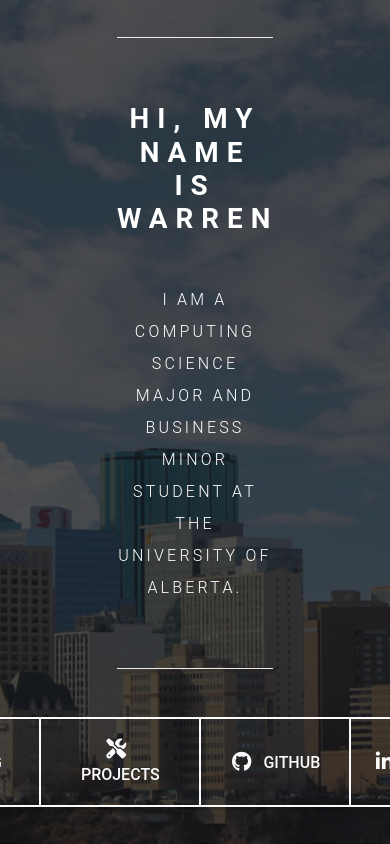
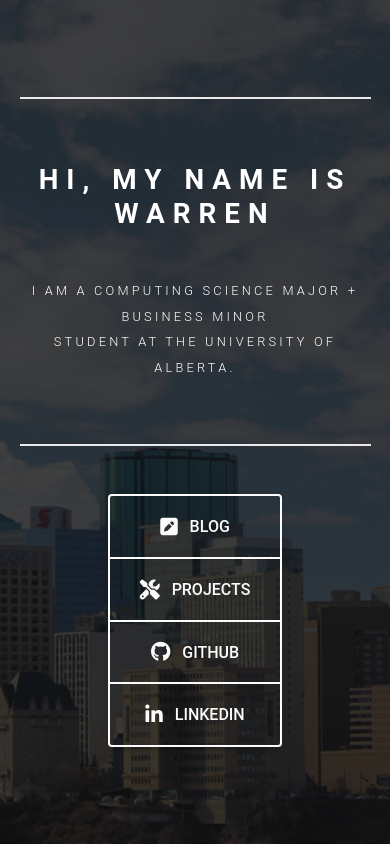
Before and after one commit to wrrnlim/wrrnlim.github.io, a React (Vite) app: page / in a window 390 px wide. Built offline with nearby package versions, Linux system fonts and the light colour scheme.

Commit message:
Make hero and nav responsive

```diff
--- a/src/components/Home.jsx
+++ b/src/components/Home.jsx
@@ -1,4 +1,5 @@
 import React from 'react';
+import { useEffect, useState } from 'react';
 import '../css/home.css'
 import { MDBBtn, MDBBtnGroup, MDBIcon } from 'mdb-react-ui-kit';
 
@@ -14,6 +15,24 @@ export default function Home() {
       margin: '0 auto',
     },
   };
+
+  const [screenWidth, setScreenWidth] = useState(window.innerWidth);
+  const [smallScreen, setSmallScreen] = useState(false);
+
+  useEffect(() => {
+    const handleResize = () => setScreenWidth(window.innerWidth);
+    window.addEventListener('resize', handleResize);
+    return () => window.removeEventListener('resize', handleResize);
+  }, []);
+
+  useEffect(() => {
+    if (screenWidth < 800) {
+      setSmallScreen(true);
+    } else {
+      setSmallScreen(false);
+    }
+  }, [screenWidth]);
+
   return (
     <>
       <header style={{ paddingLeft: 0 }}>
@@ -21,16 +40,16 @@ export default function Home() {
           className='p-5 text-center bg-image'
           style={styles.bg}
         >
-          <div className='mask' style={{ backgroundColor: 'rgba(0, 0, 0, 0.5)' }}>
+          <div className='mask' style={{ backgroundColor: 'rgba(0, 0, 0, 0.6)' }}>
             <div className='d-flex flex-column justify-content-center align-items-center h-100'>
               <div className='text-white hero'>
                 <h1 className='mb-5 hero-title'>Hi, my name is Warren</h1>
                 <h4 className='mb-auto hero-sub'>
-                  I AM A COMPUTING SCIENCE MAJOR AND BUSINESS MINOR<br />
+                  I AM A COMPUTING SCIENCE MAJOR + BUSINESS MINOR<br />
                   STUDENT AT THE UNIVERSITY OF ALBERTA.
                 </h4>
               </div>
-              <MDBBtnGroup size='lg' aria-label='Navigation buttons' className='mt-5'>
+              <MDBBtnGroup size='lg' aria-label='Navigation buttons' className='mt-5' vertical={smallScreen}>
                 <MDBBtn color='light' outline>
                   <div className='hero-btn'>
                   <MDBIcon size='lg' fas icon='pen-square' /> &nbsp;
--- a/src/css/home.css
+++ b/src/css/home.css
@@ -15,12 +15,28 @@
 .hero {
   padding: 4rem 0;
   width: 40%;
-  border-top: 1px solid #eaeaea;
-  border-bottom: 1px solid #eaeaea;
+  border-top: 0.125rem solid #eaeaea;
+  border-bottom: 0.125rem solid #eaeaea;
 }
 
 .hero-btn {
   font-size: 16px;
-  min-width: 100px;
+  min-width: 120px;
   padding: 0.5rem 0;
 }
+
+@media (max-width: 1650px) {
+  .hero {
+    width: 60%;
+  }
+}
+
+@media (max-width: 800px) {
+  .hero {
+    width: 90%;
+  }
+
+  .hero-sub {
+    font-size: 0.8rem;
+  }
+}
```
